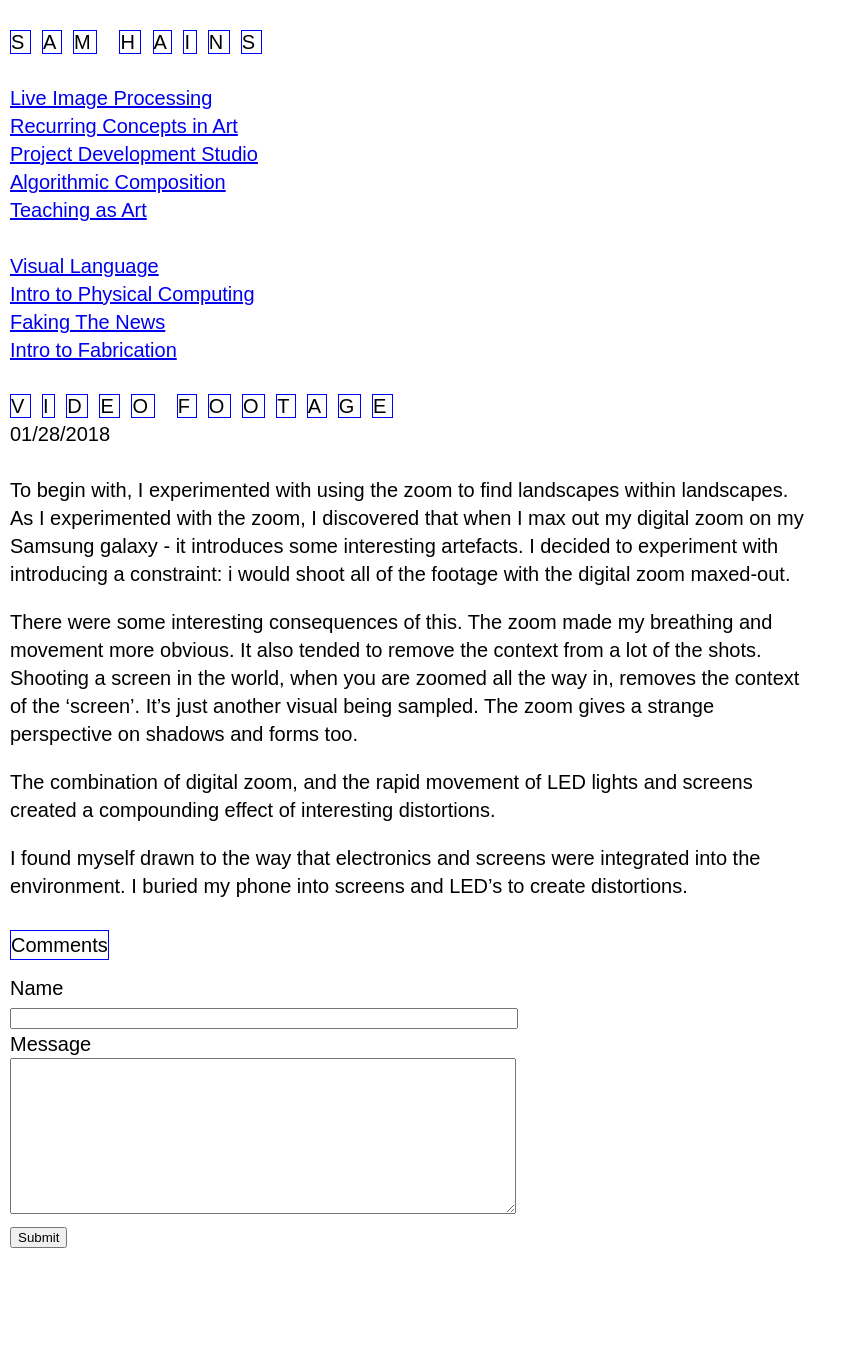
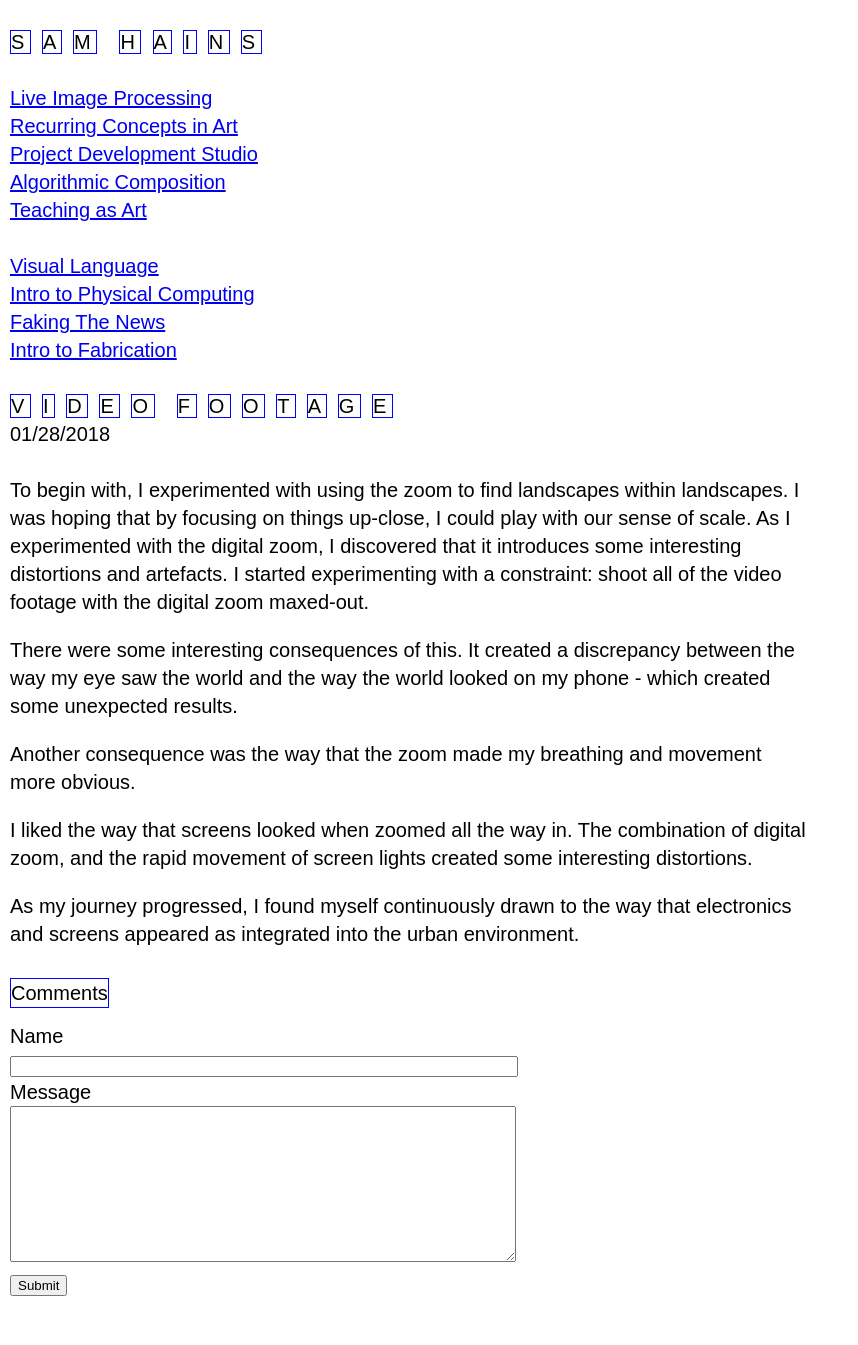
Before and after one commit to samhains/samhains.github.io, a Jekyll site: the page built from blog/_posts/lipp/2018-01-28-video-footage.md, in a window 1280 px wide. Shown: the whole page, without its empty margins (0-858 px from the left). Built offline with Jekyll 4.4.1, drawn with Linux system fonts in a browser that asks for light colours; nearby versions of some CDN libraries; before the commit the page ends 1297 px from its top, so only the background shows below that.

Commit message:
fix blog post

```diff
--- a/blog/_posts/lipp/2018-01-28-video-footage.md
+++ b/blog/_posts/lipp/2018-01-28-video-footage.md
@@ -5,11 +5,12 @@ categories: lipp
 
 ---
 
-To begin with, I experimented with using the zoom to find landscapes within landscapes. As I experimented with the zoom, I discovered that when I max out my digital zoom on my Samsung galaxy - it introduces some interesting artefacts. I decided to experiment with introducing a constraint: i would shoot all of the footage with the digital zoom maxed-out.
+To begin with, I experimented with using the zoom to find landscapes within landscapes. I was hoping that by focusing on things up-close, I could play with our sense of scale. As I experimented with the digital zoom, I discovered that it introduces some interesting distortions and artefacts. I started experimenting with a constraint: shoot all of the video footage with the digital zoom maxed-out.
 
-There were some interesting consequences of this. The zoom made my breathing and movement more obvious. It also tended to remove the context from a lot of the shots. Shooting a screen in the world, when you are zoomed all the way in, removes the context of the 'screen'. It's just another visual being sampled. The zoom gives a strange perspective on shadows and forms too.
+There were some interesting consequences of this. It created a discrepancy between the way my eye saw the world and the way the world looked on my phone - which created some unexpected results.
 
-The combination of digital zoom, and the rapid movement of LED lights and screens created a compounding effect of interesting distortions.
+Another consequence was the way that the zoom made my breathing and movement more obvious.
 
+I liked the way that screens looked when zoomed all the way in. The combination of digital zoom, and the rapid movement of screen lights created some interesting distortions.
 
-I found myself drawn to the way that electronics and screens were integrated into the environment. I buried my phone into screens and LED's to create distortions.
+As my journey progressed, I found myself continuously drawn to the way that electronics and screens appeared as integrated into the urban environment.
```
